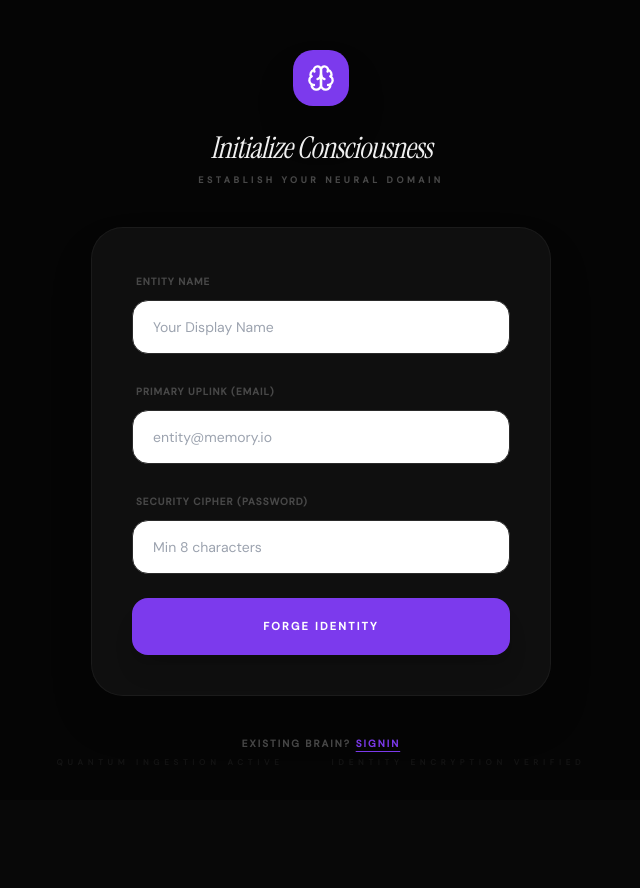
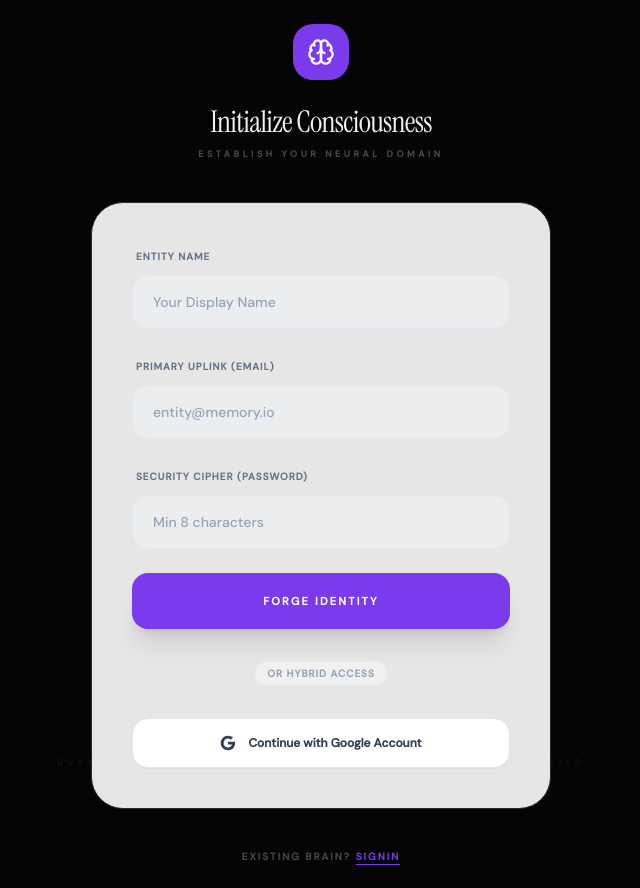
Before and after one commit to kshitij730/MemoryOs, a Next.js app in the folder frontend/: page /sign-up in a window 1280 px wide. Shown: the whole page, without its empty margins (319-959 px from the left). Before the commit the page ends 800 px from the top, so only its background shows below. Built offline with nearby package versions, Linux system fonts and the light colour scheme.

Commit message:
Docs: High-fidelity README with banner and architecture

```diff
--- a/frontend/app/(auth)/sign-in/page.tsx
+++ b/frontend/app/(auth)/sign-in/page.tsx
@@ -41,6 +41,19 @@ export default function SignInPage() {
         setLoading(false)
     }
 
+    const handleGoogleSignIn = async () => {
+        setLoading(true)
+        const supabase = createClient()
+        const { error } = await supabase.auth.signInWithOAuth({
+            provider: 'google',
+            options: {
+                redirectTo: `${window.location.origin}/auth/callback`
+            }
+        })
+        if (error) setError(error.message)
+        setLoading(false)
+    }
+
     return (
         <div className="min-h-screen bg-[#050505] flex items-center justify-center p-6 relative overflow-hidden">
             {/* Background Grain/Aura */}
@@ -63,14 +76,14 @@ export default function SignInPage() {
                     >
                         <Brain size={28} className="text-white" />
                     </motion.div>
-                    <h2 className="font-serif text-4xl text-text-1 italic tracking-tight italic mb-2">MemoryOS</h2>
+                    <h2 className="font-serif text-4xl text-text-1 tracking-tight mb-2">MemoryOS</h2>
                     <p className="text-text-3 text-[10px] uppercase font-black tracking-[0.3em]">Synaptic Intelligence Hub</p>
                 </div>
 
-                <div className="card-premium bg-bg-1/60 backdrop-blur-3xl border border-border/50 rounded-[32px] p-8 md:p-10 shadow-2xl border-white/5">
+                <div className="card-premium bg-white/90 backdrop-blur-3xl border border-border/50 rounded-[32px] p-8 md:p-10 shadow-2xl shadow-black/20">
                     <div className="mb-8">
-                        <h1 className="text-2xl font-serif text-text-1 mb-2 text-center md:text-left">Welcome back</h1>
-                        <p className="text-text-3 text-sm text-center md:text-left">Access your collective intelligence.</p>
+                        <h1 className="text-2xl font-serif text-slate-900 mb-2 text-center md:text-left">Welcome back</h1>
+                        <p className="text-slate-500 text-sm text-center md:text-left">Access your collective intelligence.</p>
                     </div>
 
                     {magicLinkSent ? (
@@ -78,29 +91,30 @@ export default function SignInPage() {
                             <div className="w-12 h-12 bg-accent/10 rounded-full flex items-center justify-center mx-auto mb-6">
                                 <Send size={20} className="text-accent" />
                             </div>
-                            <h3 className="text-text-1 font-bold mb-2">Check your pulse</h3>
-                            <p className="text-text-3 text-sm leading-relaxed">We sent a magic link to <span className="text-accent-light">{email}</span></p>
+                            <h3 className="text-slate-900 font-bold mb-2">Check your pulse</h3>
+                            <p className="text-slate-600 text-sm leading-relaxed">We sent a magic link to <span className="text-accent font-bold">{email}</span></p>
                         </div>
                     ) : (
+                        <div className="space-y-6">
                             <form onSubmit={handleSignIn} className="space-y-6">
                                 <div className="space-y-2">
-                                <label className="text-[10px] font-black text-text-3 uppercase tracking-widest ml-1">Universal Identity (Email)</label>
+                                    <label className="text-[10px] font-black text-slate-500 uppercase tracking-widest ml-1">Universal Identity (Email)</label>
                                     <input
                                         type="email"
                                         value={email}
                                         onChange={(e) => setEmail(e.target.value)}
-                                    className="w-full bg-bg-2/50 border border-border rounded-2xl px-5 py-4 text-sm focus:border-accent/40 outline-none transition-all placeholder:text-text-3/50"
+                                        className="w-full bg-slate-100/50 border border-slate-200 rounded-2xl px-5 py-4 text-sm text-slate-900 focus:border-accent/40 focus:bg-white outline-none transition-all placeholder:text-slate-400 font-medium"
                                         placeholder="your@neuro.com"
                                         required
                                     />
                                 </div>
                                 <div className="space-y-2">
-                                <label className="text-[10px] font-black text-text-3 uppercase tracking-widest ml-1">Access Cipher (Password)</label>
+                                    <label className="text-[10px] font-black text-slate-500 uppercase tracking-widest ml-1">Access Cipher (Password)</label>
                                     <input
                                         type="password"
                                         value={password}
                                         onChange={(e) => setPassword(e.target.value)}
-                                    className="w-full bg-bg-2/50 border border-border rounded-2xl px-5 py-4 text-sm focus:border-accent/40 outline-none transition-all placeholder:text-text-3/50"
+                                        className="w-full bg-slate-100/50 border border-slate-200 rounded-2xl px-5 py-4 text-sm text-slate-900 focus:border-accent/40 focus:bg-white outline-none transition-all placeholder:text-slate-400 font-medium"
                                         placeholder="••••••••"
                                         required
                                     />
@@ -110,7 +124,7 @@ export default function SignInPage() {
                                     <motion.p
                                         initial={{ opacity: 0, x: -10 }}
                                         animate={{ opacity: 1, x: 0 }}
-                                    className="text-error text-xs font-semibold bg-error/5 border border-error/20 rounded-xl px-4 py-3"
+                                        className="text-red-500 text-xs font-semibold bg-red-50 border border-red-100 rounded-xl px-4 py-3"
                                     >
                                         {error}
                                     </motion.p>
@@ -125,17 +139,33 @@ export default function SignInPage() {
                                         {loading ? <Loader2 size={18} className="animate-spin" /> : 'Synchronize Identity'}
                                         {!loading && <ArrowRight size={18} />}
                                     </button>
+                                </div>
+                            </form>
+
+                            <div className="relative py-2">
+                                <div className="absolute inset-0 flex items-center"><div className="w-full border-t border-slate-200"></div></div>
+                                <div className="relative flex justify-center text-[10px] uppercase font-black tracking-widest text-slate-400 bg-transparent px-2"><span className="bg-[#f0f0f0] px-3 py-1 rounded-full border border-slate-200">Or Hybrid Access</span></div>
+                            </div>
+
+                            <button
+                                type="button"
+                                onClick={handleGoogleSignIn}
+                                disabled={loading}
+                                className="w-full py-4 rounded-2xl border border-slate-200 bg-white text-slate-700 font-bold text-xs hover:bg-slate-50 transition-all flex items-center justify-center gap-3 shadow-sm active:scale-[0.98]"
+                            >
+                                <svg className="w-4 h-4" viewBox="0 0 24 24"><path fill="currentColor" d="M22.56 12.25c0-.78-.07-1.53-.2-2.25H12v4.26h5.92c-.26 1.37-1.04 2.53-2.21 3.31v2.77h3.57c2.08-1.92 3.28-4.74 3.28-8.09z" /><path fill="currentColor" d="M12 23c2.97 0 5.46-.98 7.28-2.66l-3.57-2.77c-.98.66-2.23 1.06-3.71 1.06-2.86 0-5.29-1.93-6.16-4.53H2.18v2.84C3.99 20.53 7.7 23 12 23z" /><path fill="currentColor" d="M5.84 14.09c-.22-.66-.35-1.36-.35-2.09s.13-1.43.35-2.09V7.07H2.18C1.43 8.55 1 10.22 1 12s.43 3.45 1.18 4.93l2.85-2.22.81-.62z" /><path fill="currentColor" d="M12 5.38c1.62 0 3.06.56 4.21 1.64l3.15-3.15C17.45 2.09 14.97 1 12 1 7.7 1 3.99 3.47 2.18 7.07l3.66 2.84c.87-2.6 3.3-4.53 6.16-4.53z" /></svg>
+                                Continue with Neural Account
+                            </button>
 
                             <button
                                 type="button"
                                 onClick={handleMagicLink}
                                 disabled={loading}
-                                    className="w-full py-4 rounded-xl text-[9px] font-black uppercase tracking-[0.3em] text-text-3 hover:text-text-1 transition-colors"
+                                className="w-full text-[9px] font-black uppercase tracking-[0.3em] text-slate-400 hover:text-accent transition-colors py-2"
                             >
-                                    Send Magic Link Pulse
+                                Pulse Mail (Magic Link)
                             </button>
                         </div>
-                        </form>
                     )}
                 </div>
 
--- a/frontend/app/(auth)/sign-up/page.tsx
+++ b/frontend/app/(auth)/sign-up/page.tsx
@@ -23,10 +23,26 @@ export default function SignUpPage() {
         const { error } = await supabase.auth.signUp({
             email,
             password,
-            options: { data: { name } },
+            options: {
+                data: { name },
+                emailRedirectTo: `${window.location.origin}/auth/callback`
+            },
         })
         if (error) setError(error.message)
         else setSuccess(true)
+        setLoading(false)
+    }
+
+    const handleGoogleSignUp = async () => {
+        setLoading(true)
+        const supabase = createClient()
+        const { error } = await supabase.auth.signInWithOAuth({
+            provider: 'google',
+            options: {
+                redirectTo: `${window.location.origin}/auth/callback`
+            }
+        })
+        if (error) setError(error.message)
         setLoading(false)
     }
 
@@ -51,56 +67,57 @@ export default function SignUpPage() {
                     >
                         <Brain size={28} className="text-white" />
                     </motion.div>
-                    <h2 className="font-serif text-3xl text-text-1 italic tracking-tight italic mb-2">Initialize Consciousness</h2>
+                    <h2 className="font-serif text-3xl text-text-1 tracking-tight mb-2">Initialize Consciousness</h2>
                     <p className="text-text-3 text-[9px] uppercase font-black tracking-[0.4em]">Establish your neural domain</p>
                 </div>
 
-                <div className="card-premium bg-bg-1/60 backdrop-blur-3xl border border-border/50 rounded-[32px] p-8 md:p-10 shadow-2xl border-white/5">
+                <div className="card-premium bg-white/90 backdrop-blur-3xl border border-border/50 rounded-[32px] p-8 md:p-10 shadow-2xl shadow-black/20">
                     {success ? (
                         <motion.div
                             initial={{ scale: 0.95, opacity: 0 }}
                             animate={{ scale: 1, opacity: 1 }}
                             className="text-center py-10"
                         >
-                            <div className="w-16 h-16 bg-success/10 rounded-full flex items-center justify-center mx-auto mb-6">
-                                <Check size={32} className="text-success" />
+                            <div className="w-16 h-16 bg-green-500/10 rounded-full flex items-center justify-center mx-auto mb-6">
+                                <Check size={32} className="text-green-500" />
                             </div>
-                            <h3 className="text-text-1 text-xl font-bold mb-3">Sync Initialized</h3>
-                            <p className="text-text-3 text-sm leading-relaxed mb-10">Check your neural uplink (email) to verify authentication.</p>
+                            <h3 className="text-slate-900 text-xl font-bold mb-3">Sync Initialized</h3>
+                            <p className="text-slate-600 text-sm leading-relaxed mb-10">Check your neural uplink (email) to verify authentication.</p>
                             <Link href="/sign-in" className="w-full py-4 rounded-2xl bg-accent text-white font-black text-[11px] uppercase tracking-widest inline-block shadow-lg">
                                 Access Brain
                             </Link>
                         </motion.div>
                     ) : (
+                        <div className="space-y-6">
                             <form onSubmit={handleSignUp} className="space-y-6">
                                 <div className="space-y-2">
-                                <label className="text-[10px] font-black text-text-3 uppercase tracking-widest ml-1">Entity Name</label>
+                                    <label className="text-[10px] font-black text-slate-500 uppercase tracking-widest ml-1">Entity Name</label>
                                     <input
                                         type="text"
                                         value={name}
                                         onChange={(e) => setName(e.target.value)}
-                                    className="w-full bg-bg-2/50 border border-border rounded-2xl px-5 py-4 text-sm focus:border-accent/40 outline-none transition-all placeholder:text-text-3/50"
+                                        className="w-full bg-slate-100/50 border border-slate-200 rounded-2xl px-5 py-4 text-sm text-slate-900 focus:border-accent/40 focus:bg-white outline-none transition-all placeholder:text-slate-400 font-medium"
                                         placeholder="Your Display Name"
                                     />
                                 </div>
                                 <div className="space-y-2">
-                                <label className="text-[10px] font-black text-text-3 uppercase tracking-widest ml-1">Primary Uplink (Email)</label>
+                                    <label className="text-[10px] font-black text-slate-500 uppercase tracking-widest ml-1">Primary Uplink (Email)</label>
                                     <input
                                         type="email"
                                         value={email}
                                         onChange={(e) => setEmail(e.target.value)}
-                                    className="w-full bg-bg-2/50 border border-border rounded-2xl px-5 py-4 text-sm focus:border-accent/40 outline-none transition-all placeholder:text-text-3/50"
+                                        className="w-full bg-slate-100/50 border border-slate-200 rounded-2xl px-5 py-4 text-sm text-slate-900 focus:border-accent/40 focus:bg-white outline-none transition-all placeholder:text-slate-400 font-medium"
                                         placeholder="entity@memory.io"
                                         required
                                     />
                                 </div>
                                 <div className="space-y-2">
-                                <label className="text-[10px] font-black text-text-3 uppercase tracking-widest ml-1">Security Cipher (Password)</label>
+                                    <label className="text-[10px] font-black text-slate-500 uppercase tracking-widest ml-1">Security Cipher (Password)</label>
                                     <input
                                         type="password"
                                         value={password}
                                         onChange={(e) => setPassword(e.target.value)}
-                                    className="w-full bg-bg-2/50 border border-border rounded-2xl px-5 py-4 text-sm focus:border-accent/40 outline-none transition-all placeholder:text-text-3/50"
+                                        className="w-full bg-slate-100/50 border border-slate-200 rounded-2xl px-5 py-4 text-sm text-slate-900 focus:border-accent/40 focus:bg-white outline-none transition-all placeholder:text-slate-400 font-medium"
                                         placeholder="Min 8 characters"
                                         required
                                     />
@@ -110,7 +127,7 @@ export default function SignUpPage() {
                                     <motion.p
                                         initial={{ opacity: 0 }}
                                         animate={{ opacity: 1 }}
-                                    className="text-error text-xs font-semibold bg-error/5 border border-error/20 rounded-xl px-4 py-3"
+                                        className="text-red-500 text-xs font-semibold bg-red-50 border border-red-100 rounded-xl px-4 py-3"
                                     >
                                         {error}
                                     </motion.p>
@@ -120,6 +137,22 @@ export default function SignUpPage() {
                                     {loading ? <Loader2 size={18} className="animate-spin" /> : 'Forge Identity'}
                                 </button>
                             </form>
+
+                            <div className="relative py-2">
+                                <div className="absolute inset-0 flex items-center"><div className="w-full border-t border-slate-200"></div></div>
+                                <div className="relative flex justify-center text-[10px] uppercase font-black tracking-widest text-slate-400 bg-transparent px-2"><span className="bg-[#f0f0f0] px-3 py-1 rounded-full border border-slate-200">Or Hybrid Access</span></div>
+                            </div>
+
+                            <button
+                                type="button"
+                                onClick={handleGoogleSignUp}
+                                disabled={loading}
+                                className="w-full py-4 rounded-2xl border border-slate-200 bg-white text-slate-700 font-bold text-xs hover:bg-slate-50 transition-all flex items-center justify-center gap-3 shadow-sm active:scale-[0.98]"
+                            >
+                                <svg className="w-4 h-4" viewBox="0 0 24 24"><path fill="currentColor" d="M22.56 12.25c0-.78-.07-1.53-.2-2.25H12v4.26h5.92c-.26 1.37-1.04 2.53-2.21 3.31v2.77h3.57c2.08-1.92 3.28-4.74 3.28-8.09z" /><path fill="currentColor" d="M12 23c2.97 0 5.46-.98 7.28-2.66l-3.57-2.77c-.98.66-2.23 1.06-3.71 1.06-2.86 0-5.29-1.93-6.16-4.53H2.18v2.84C3.99 20.53 7.7 23 12 23z" /><path fill="currentColor" d="M5.84 14.09c-.22-.66-.35-1.36-.35-2.09s.13-1.43.35-2.09V7.07H2.18C1.43 8.55 1 10.22 1 12s.43 3.45 1.18 4.93l2.85-2.22.81-.62z" /><path fill="currentColor" d="M12 5.38c1.62 0 3.06.56 4.21 1.64l3.15-3.15C17.45 2.09 14.97 1 12 1 7.7 1 3.99 3.47 2.18 7.07l3.66 2.84c.87-2.6 3.3-4.53 6.16-4.53z" /></svg>
+                                Continue with Google Account
+                            </button>
+                        </div>
                     )}
                 </div>
 
```
Also changed, not shown: frontend/app/auth/callback/route.ts (added, +16 -0 lines). Lines whose indentation alone changed are shown as unchanged.
